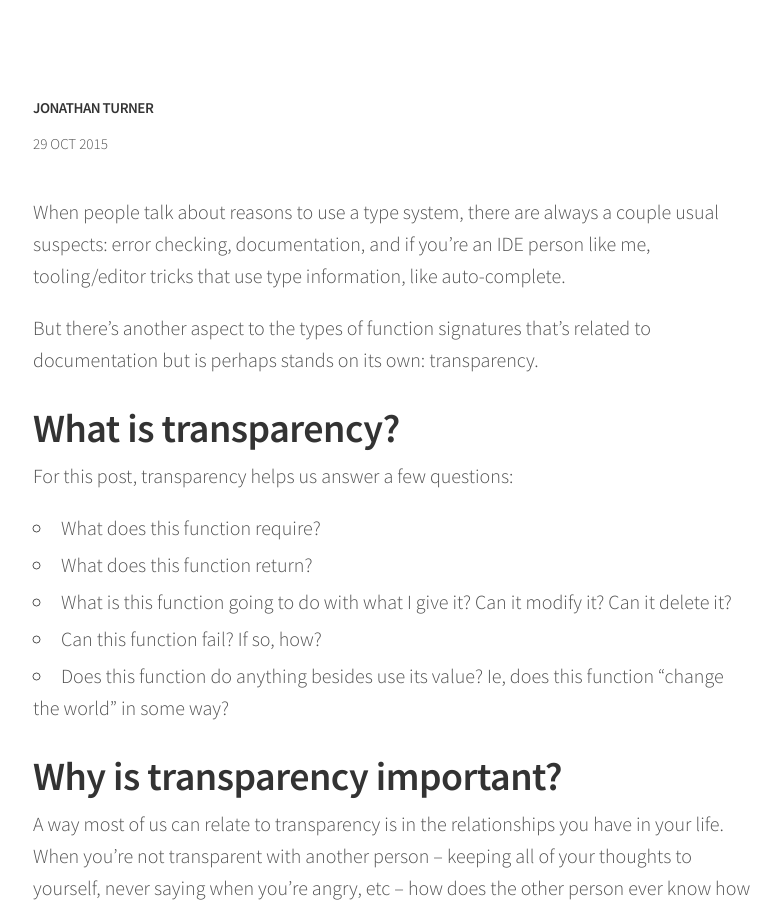
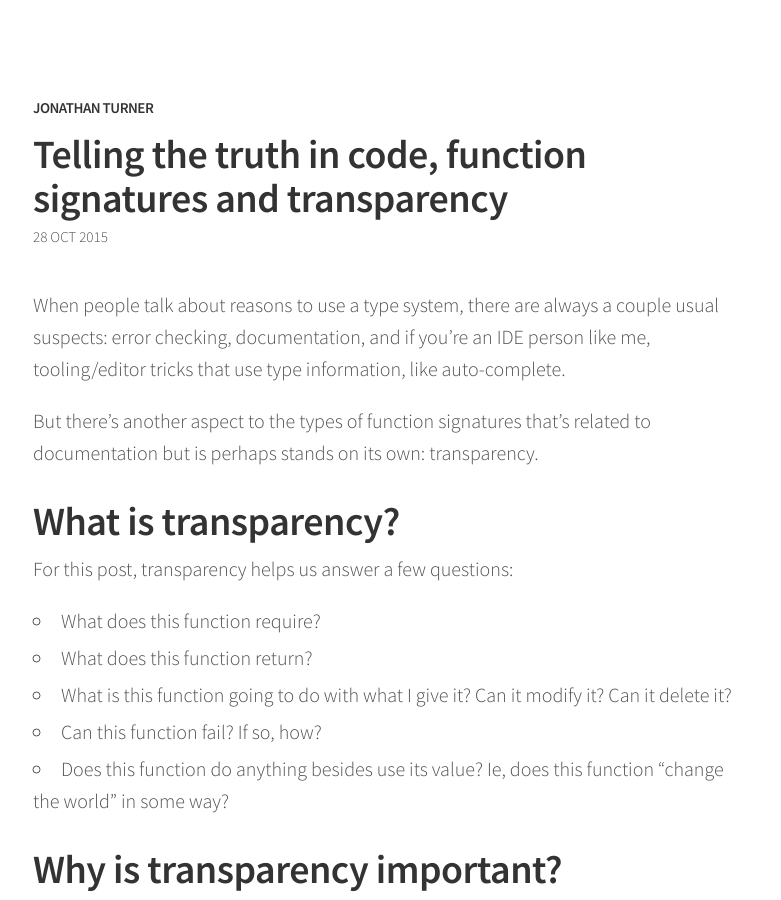
Before and after one commit to sophiajt/jntrnr.github.io, a Jekyll site: the page built from _posts/2015-10-28-transparency.md, in a window 1280 px wide and 900 px high. Shown: the whole window, without its empty margins (247-1028 px from the left). Built offline with Jekyll 4.4.1, drawn with Linux system fonts in a browser that asks for light colours; Markdown is read by kramdown in place of the engine named in the settings.

Commit message:
Update 2015-10-28-transparency.md

```diff
--- a/_posts/2015-10-28-transparency.md
+++ b/_posts/2015-10-28-transparency.md
@@ -1,5 +1,5 @@
 ---
-title: Telling the truth in code: function signatures and transparency
+title: Telling the truth in code, function signatures and transparency
 ---
 
 When people talk about reasons to use a type system, there are always a couple usual suspects: error checking, documentation, and if you're an IDE person like me, tooling/editor tricks that use type information, like auto-complete.
```
